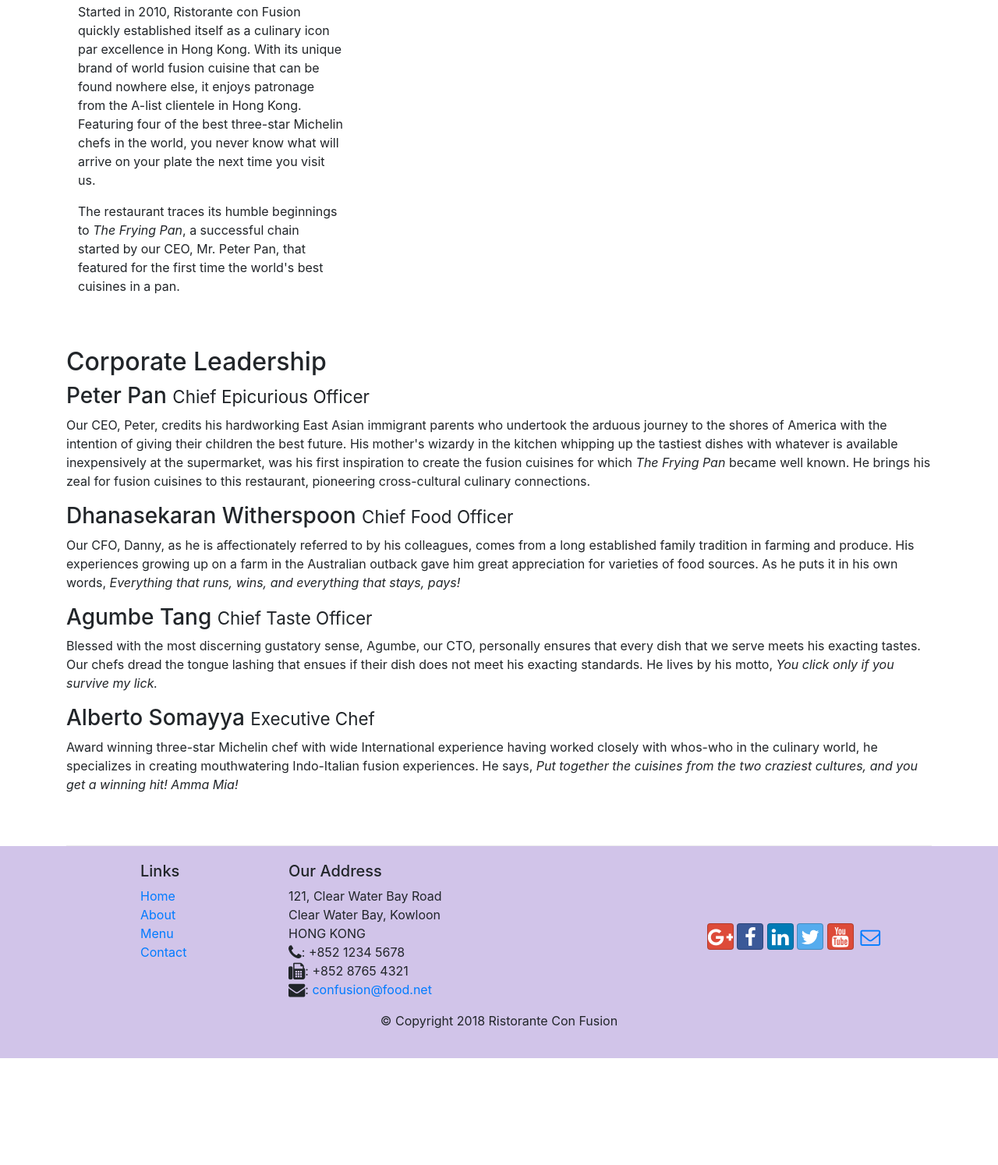
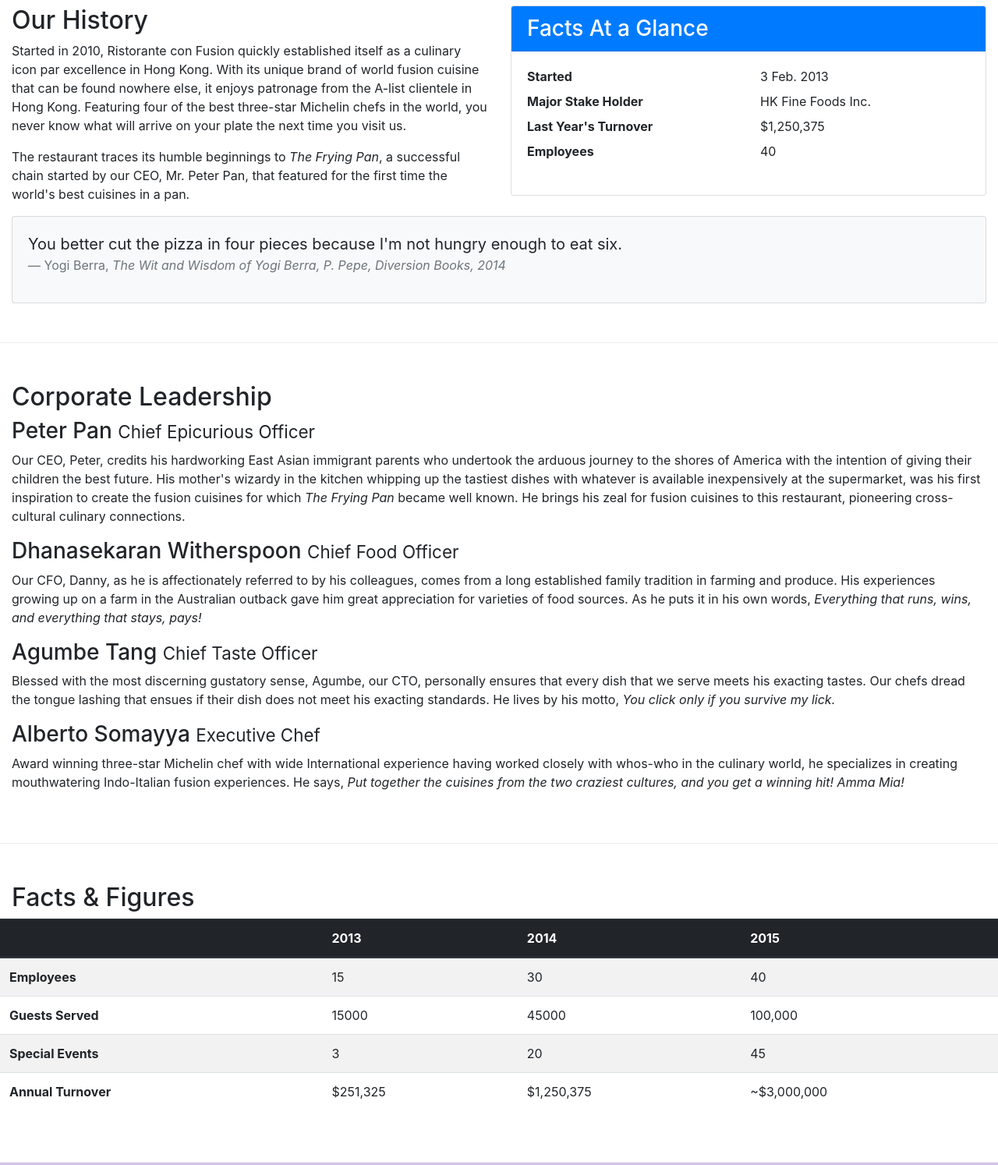
Before and after one commit to Lokesh773/Online_Food_Ordering_Front-end, a website: page aboutus.html in a window 1280 px wide. Shown: the part 508-2002 px from the top of the page at 78% size. Before the commit the page ends 1865 px from the top, so only its background shows below. Drawn offline with nearby package versions, Linux system fonts and the light colour scheme.

Commit message:
img and media

```diff
--- a/aboutus.html
+++ b/aboutus.html
@@ -23,7 +23,8 @@
             <button class="navbar-toggler" type="button" data-toggle="collapse" data-target="#Navbar">
                 <span class="navbar-toggler-icon"></span>
             </button>
-           <a class="navbar-brand" href="index.html">Ristorante Con Fusion</a>
+            <a class="navbar-brand mr-auto" href="#"><img src="img/logo.png" height="30" width="41"></a>
+
             <div class="collapse navbar-collapse" id="Navbar">
                 <ul class="navbar-nav mr-auto">
                     <li class="nav-item"><a class="nav-link" href="./index.html"><span class="fa fa-home fa-lg"></span> Home</a></li>
@@ -41,10 +42,12 @@
                     <h1>Ristorante con Fusion</h1>
                     <p>We take inspiration from the World's best cuisines, and create a unique fusion experience. Our lipsmacking creations will tickle your culinary senses!</p>
                 </div>
-                <div class="col-12 col-sm">
+                <div class="col-12 col-sm align-self-center">
+                    <img src="img/logo.png" class="img-fluid">
                 </div>
             </div>
         </div>
+
     </header>
 
     <div>
@@ -61,19 +64,47 @@
             </div>
         </div>
 
-        <div class="container">
-            <div class="col-12 col-sm-4 col-sm ">
+        <div class="row row-content">
+            <div class="col-sm-6 ">
                 <h2>Our History</h2>
                 <p>Started in 2010, Ristorante con Fusion quickly established itself as a culinary icon par excellence in Hong Kong. With its unique brand of world fusion cuisine that can be found nowhere else, it enjoys patronage from the A-list clientele in Hong Kong.  Featuring four of the best three-star Michelin chefs in the world, you never know what will arrive on your plate the next time you visit us.</p>
                 <p>The restaurant traces its humble beginnings to <em>The Frying Pan</em>, a successful chain started by our CEO, Mr. Peter Pan, that featured for the first time the world's best cuisines in a pan.</p>
             </div>
-            <div>
+            <div class="col-sm">
+                    <div class="card">
+                        <h3 class="card-header bg-primary text-white">Facts At a Glance</h3>
+                        <div class="card-body">
+                            <dl class="row">
+                                <dt class="col-6">Started</dt>
+                                <dd class="col-6">3 Feb. 2013</dd>
+                                <dt class="col-6">Major Stake Holder</dt>
+                                <dd class="col-6">HK Fine Foods Inc.</dd>
+                                <dt class="col-6">Last Year's Turnover</dt>
+                                <dd class="col-6">$1,250,375</dd>
+                                <dt class="col-6">Employees</dt>
+                                <dd class="col-6">40</dd>
+                            </dl>
+                        </div>
+                    </div>
+            </div>
+            <div class="col-12">
+                <div class="card card-body bg-light">
+                    <blockquote class="blockquote">
+                        <p class="mb-0">You better cut the pizza in four pieces because
+                            I'm not hungry enough to eat six.</p>
+                        <footer class="blockquote-footer">Yogi Berra,
+                            <cite title="Source Title">The Wit and Wisdom of Yogi Berra,
+                            P. Pepe, Diversion Books, 2014</cite>
+                        </footer>
+                    </blockquote>
+                </div>
             </div>
         </div>
 
 
-        <div class ="container">
-            <div class="row-content">
+
+        <div class ="row row-content">
+            <div class="col-12">
                 <h2>Corporate Leadership</h2>
                 <h3>Peter Pan <small>Chief Epicurious Officer</small></h3>
                 <p class="d-none d-sm-block">Our CEO, Peter, credits his hardworking East Asian immigrant parents who undertook the arduous journey to the shores of America with the intention of giving their children the best future. His mother's wizardy in the kitchen whipping up the tastiest dishes with whatever is available inexpensively at the supermarket, was his first inspiration to create the fusion cuisines for which <em>The Frying Pan</em> became well known. He brings his zeal for fusion cuisines to this restaurant, pioneering cross-cultural culinary connections.</p>
@@ -85,6 +116,51 @@
                 <p class="d-none d-sm-block">Award winning three-star Michelin chef with wide International experience having worked closely with whos-who in the culinary world, he specializes in creating mouthwatering Indo-Italian fusion experiences. He says, <em>Put together the cuisines from the two craziest cultures, and you get a winning hit! Amma Mia!</em></p>
             </div>
        </div>
+       <div class="row row-content">
+        <div class="col-12 col-sm-9">
+            <h2>Facts &amp; Figures</h2>
+        </div>
+         <div class="col-12 col-sm-3">
+        </div>
+        <div class="table-responsive">
+            <table class="table table-striped">
+                <thead class="thead-dark">
+                    <tr>
+                        <th>&nbsp;</th>
+                        <th>2013</th>
+                        <th>2014</th>
+                        <th>2015</th>
+                    </tr>
+                </thead>
+                <tbody>
+                    <tr>
+                        <th>Employees</th>
+                        <td>15</td>
+                        <td>30</td>
+                        <td>40</td>
+                    </tr>
+                    <tr>
+                        <th>Guests Served</th>
+                        <td>15000</td>
+                        <td>45000</td>
+                        <td>100,000</td>
+                    </tr>
+                    <tr>
+                        <th>Special Events</th>
+                        <td>3</td>
+                        <td>20</td>
+                        <td>45</td>
+                    </tr>
+                    <tr>
+                        <th>Annual Turnover</th>
+                        <td>$251,325</td>
+                        <td>$1,250,375</td>
+                        <td>~$3,000,000</td>
+                    </tr>
+                </tbody>
+            </table>
+        </div>
+   </div>
 
     </div>
 
```
Also changed, not shown: contactus.html (+4 -2 lines), index.html (+31 -7 lines), img/alberto.png (added), img/buffet.png (added), img/logo.png (added), img/uthappizza.png (added), 1 other file.
